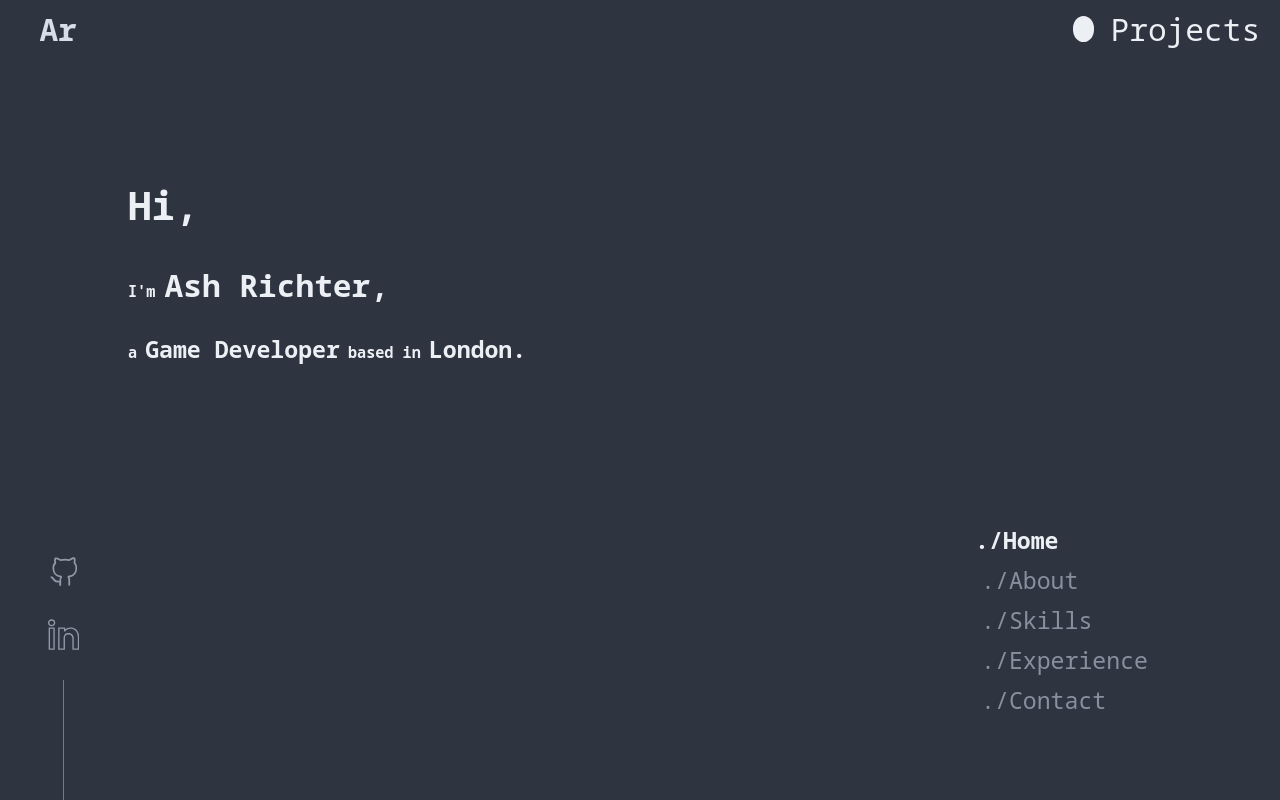
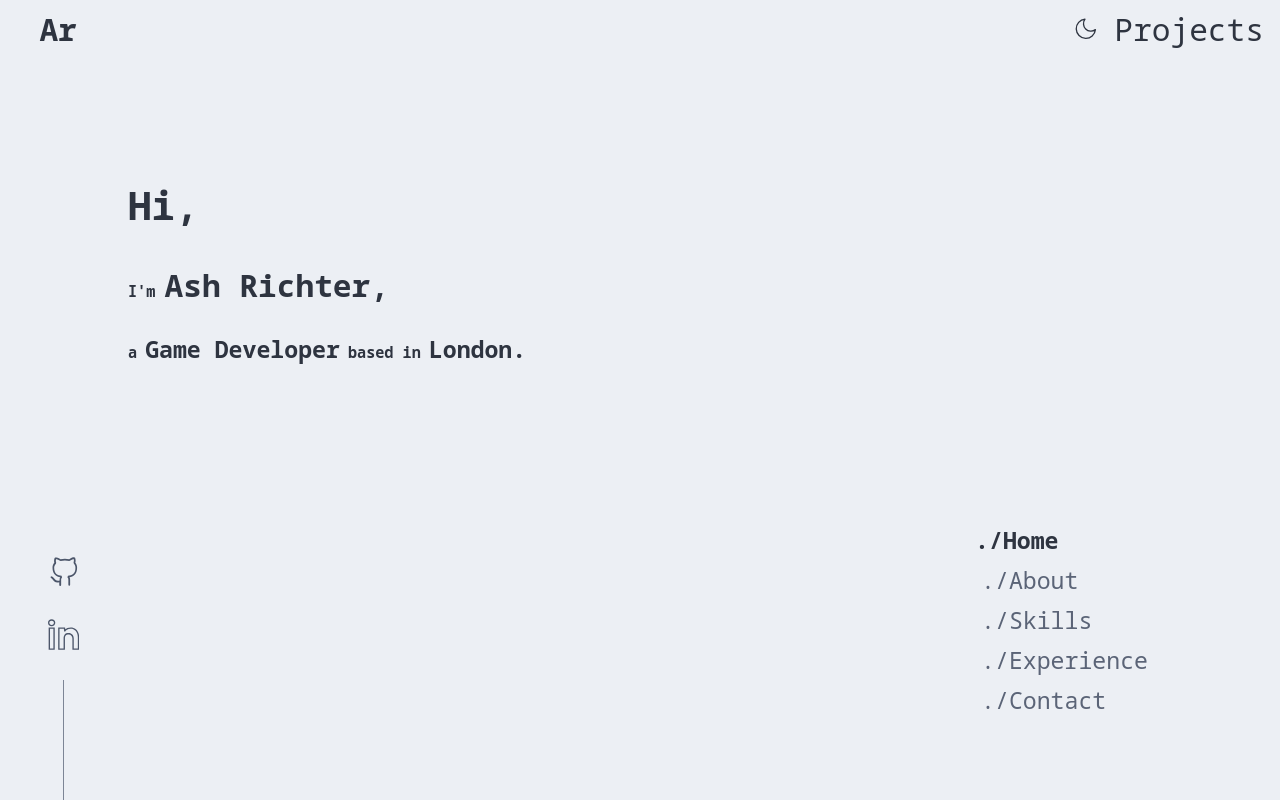
Before and after one commit to ashrichter/portfolio-website, a Next.js app: page / in a window 1280 px wide. Built offline with nearby package versions, Linux system fonts and the light colour scheme.

Commit message:
Swapped theme toggle for sun and moon svgs

```diff
--- a/src/components/themetoggle.tsx
+++ b/src/components/themetoggle.tsx
@@ -1,75 +1,102 @@
 "use client";
 
-import { useState, useRef } from "react";
+import { useState, useRef, useEffect } from "react";
 import styles from "@/styles/themetoggle.module.css";
 
 export default function ThemeToggle() {
   const [animating, setAnimating] = useState(false);
-  const [mode, setMode] = useState<"expand" | "collapse" | null>(null);
-
-  const buttonRef = useRef<HTMLButtonElement>(null);
+  const [mode, setMode] = useState<"expand" | null>(null);
+  const [theme, setTheme] = useState<"light" | "dark">(
+    () => (localStorage.getItem("theme") as "light" | "dark") || "light"
+  );
+  const svgRef = useRef<SVGSVGElement>(null);
   const [circlePos, setCirclePos] = useState({ top: 0, left: 0 });
   const [circleScale, setCircleScale] = useState(0);
 
+  // Sync <html> class with theme
+  useEffect(() => {
+    const root = document.documentElement;
+    root.classList.toggle("light-theme", theme === "light");
+    root.classList.toggle("dark-theme", theme === "dark");
+  }, [theme]);
+
   const toggleTheme = () => {
-    if (!buttonRef.current || animating) return;
+    if (!svgRef.current || animating) return;
 
-    const rect = buttonRef.current.getBoundingClientRect();
+    const rect = svgRef.current.getBoundingClientRect();
     const vw = window.innerWidth;
     const vh = window.innerHeight;
-    const maxX = Math.max(rect.left, vw - rect.left);
-    const maxY = Math.max(rect.top, vh - rect.top);
-    const radius = Math.sqrt(maxX * maxX + maxY * maxY);
+    const cx = rect.left + rect.width / 2;
+    const cy = rect.top + rect.height / 2;
 
+    const radius = Math.max(
+      Math.hypot(cx, cy),
+      Math.hypot(vw - cx, cy),
+      Math.hypot(cx, vh - cy),
+      Math.hypot(vw - cx, vh - cy)
+    );
 
-    setCirclePos({
-      top: rect.top + rect.height / 2,
-      left: rect.left + rect.width / 2,
-    });
-
-    setCircleScale(radius / 16);
+    setCirclePos({ top: cy, left: cx });
+    setCircleScale(radius);
     setAnimating(true);
-
-    const root = document.documentElement;
-    const isLight = root.classList.contains("light-theme");
-
     setMode("expand");
 
     setTimeout(() => {
-      if (!isLight) {
-        root.classList.add("light-theme");
-        localStorage.setItem("theme", "light");
-      } else {
-        root.classList.remove("light-theme");
-        localStorage.setItem("theme", "dark");
-      }
-
-      // setMode("collapse");
-    }, 400);
+      const newTheme = theme === "light" ? "dark" : "light";
+      setTheme(newTheme);
+      localStorage.setItem("theme", newTheme);
+    }, 600);
 
     setTimeout(() => {
+      setMode(null);
       setAnimating(false);
-      setMode(null);
-    }, 900);
+    }, 800);
   };
 
   return (
-    <>
+    <div className={styles.navToggleWrapper}>
+      {/* Ripple effect */}
       <div
         className={`${styles.blender} ${mode ? styles[mode] : ""}`}
         style={{
           top: circlePos.top,
           left: circlePos.left,
-          transform: `translate(-50%, -50%) scale(${mode ? circleScale : 0})`,
+          width: `${circleScale * 2}px`,
+          height: `${circleScale * 2}px`,
+          transform: `translate(-50%, -50%) scale(${mode ? 1 : 0})`,
         }}
       />
 
-      <button
-        ref={buttonRef}
-        className={styles.toggle}
-        onClick={toggleTheme}
-        aria-label="Toggle theme"
-      />
-    </>
+      {/* Inline SVG toggle */}
+      {theme === "light" ? (
+        // Dark icon (new SVG with stroke)
+        <svg
+          ref={svgRef}
+          viewBox="0 0 24 24"
+          fill="none"
+          stroke="currentColor"
+          strokeWidth="1.25"
+          strokeLinecap="round"
+          strokeLinejoin="round"
+          className={styles.themeToggle}
+          onClick={toggleTheme}
+          onKeyDown={(e) => e.key === "Enter" && toggleTheme()}
+        >
+          <path d="M21 12.79A9 9 0 1111.21 3a7 7 0 009.79 9.79z" />
+        </svg>
+      ) : (
+        // Light icon (sun)
+        <svg
+          ref={svgRef}
+          viewBox="0 0 24 24"
+          fill="currentColor"
+          className={styles.themeToggle}
+          onClick={toggleTheme}
+          onKeyDown={(e) => e.key === "Enter" && toggleTheme()}
+        >
+          <path d="M11.289 23.287v-2.952a.713.713 0 1 1 1.426 0v2.952a.713.713 0 1 1-1.426 0zm8.19-2.804l-2.087-2.086a.713.713 0 1 1 1.008-1.008l2.085 2.089a.713.713 0 0 1-1.009 1.002l.001.001zm-15.962 0a.71.71 0 0 1 0-1.008l2.087-2.087a.713.713 0 1 1 1.008 1.008l-2.087 2.086a.71.71 0 0 1-1.008 0zm2.803-8.485a5.683 5.683 0 1 1 11.366 0a5.683 5.683 0 0 1-11.366 0zm1.425 0a4.26 4.26 0 1 0 8.518 0a4.26 4.26 0 0 0-8.518 0zm12.591.713a.713.713 0 1 1 0-1.426h2.952a.713.713 0 1 1 0 1.426zm-19.623 0a.713.713 0 1 1 0-1.426h2.953a.713.713 0 1 1 0 1.426zM17.39 6.608a.71.71 0 0 1 0-1.008l2.087-2.087a.713.713 0 1 1 1.008 1.008l-2.087 2.087a.71.71 0 0 1-1.008 0zm-11.788 0L3.517 4.523a.713.713 0 1 1 1.008-1.008l2.087 2.087A.713.713 0 1 1 5.604 6.61zm5.685-2.944V.713a.713.713 0 1 1 1.426 0v2.952a.713.713 0 1 1-1.426 0z"/>
+        </svg>
+      )}
+    </div>
   );
 }
--- a/src/styles/globals.css
+++ b/src/styles/globals.css
@@ -1,5 +1,5 @@
 /* =========================================
-   Global CSS Variables
+Global CSS Variables
 ========================================= */
 :root {
   --base-transition-time: 0.3s;
@@ -12,7 +12,6 @@
 
   --main-div-padding-left: 10vw;
   --main-div-padding-right: 5vw;
-
   --li-padding: 5px;
 
   --image-width: 55vw;
@@ -29,7 +28,7 @@
 
   /* DARK THEME */
   --primary-color: #2E3440;
-  --overlay-color:  #3b4252c8;
+  --overlay-color: #3b4252c8;
   --secondary-color: #4C566A;
   --sub-text-color: #929AAA;
   --text-color-dark: #D8DEE9;
@@ -44,7 +43,7 @@
 }
 
 /* =========================================
-   Light Theme Override
+Light Theme Override
 ========================================= */
 html.light-theme {
   --primary-color: #ECEFF4;
@@ -62,20 +61,13 @@ html.light-theme {
 }
 
 /* =========================================
-   BASE PAGE STRUCTURE (FINAL FIX)
+Base Page Structure
 ========================================= */
-/* Hide content until theme is applied */
-/* html {
-  opacity: 0;
-  transition: opacity 0.2s ease;
-} */
-
 html[data-theme-applied] {
   opacity: 1;
 }
 
-html,
-body {
+html, body {
   margin: 0;
   padding: 0;
   width: 100%;
@@ -84,7 +76,6 @@ body {
   color: var(--text-color);
 }
 
-/* Layout structure */
 body {
   display: flex;
   flex-direction: column;
@@ -107,31 +98,24 @@ main {
   color: var(--text-color);
 }
 
-/* =========================================
-   FOOTER
-========================================= */
+/* Footer */
 footer {
   background-color: var(--primary-color);
   color: var(--text-color);
   margin-top: auto;
 }
 
-/* =========================================
-   GLOBAL TRANSITIONS (SAFE)
-========================================= */
+/* Global transitions */
 body, main, .page-wrapper {
   transition: background-color var(--normal-transition-time) ease,
               color var(--normal-transition-time) ease;
 }
 
-/* =========================================
-   Inline Code
-========================================= */
+/* Inline code */
 code {
   background-color: var(--secondary-color);
   color: var(--text-color-dark);
-  padding-left: 3px;
-  padding-right: 3px;
+  padding: 0 3px;
   border-radius: 3px;
 }
 
@@ -142,8 +126,12 @@ small {
 }
 
 /* Links */
-a { color: var(--link-color); }
-a:visited { color: var(--visited-color); }
+a {
+  color: var(--link-color);
+}
+a:visited {
+  color: var(--visited-color);
+}
 
 /* Blockquotes */
 blockquote {
@@ -151,7 +139,9 @@ blockquote {
   padding: 0 1em;
   margin: 0 0 1em 0;
 }
-blockquote p { color: var(--sub-text-color); }
+blockquote p {
+  color: var(--sub-text-color);
+}
 
 /* Divider */
 hr {
@@ -161,25 +151,25 @@ hr {
   opacity: 0.2;
 }
 
-/* =========================================
-   Scrollbar
-========================================= */
-::-webkit-scrollbar { width: 8px; background-color: transparent; }
-
+/* Scrollbar */
+::-webkit-scrollbar {
+  width: 8px;
+  background-color: transparent;
+}
 ::-webkit-scrollbar-thumb {
   background: var(--secondary-color);
   border-radius: 10px;
 }
-
 ::-webkit-scrollbar-thumb:hover {
   background: var(--sub-text-color);
 }
-
-::-webkit-scrollbar-corner { background: transparent; }
-::-webkit-scrollbar-track-piece { background-color: transparent; }
+::-webkit-scrollbar-corner,
+::-webkit-scrollbar-track-piece {
+  background-color: transparent;
+}
 
 /* =========================================
-   Mobile
+Mobile
 ========================================= */
 @media screen and (max-width: 1279px) {
   :root {
@@ -200,5 +190,7 @@ hr {
 }
 
 @media screen and (max-height: 700px) {
-  :root { --min-margin-top: 1vh; }
+  :root {
+    --min-margin-top: 1vh;
+  }
 }
--- a/src/styles/navbar.module.css
+++ b/src/styles/navbar.module.css
@@ -67,6 +67,19 @@
 
   }
 
+/* Navbar toggle styling to match links */
+.navbar .theme-toggle {
+    width: 1.6rem;
+    height: 1.6rem;
+    cursor: pointer;
+    color: var(--text-color); /* inherits navbar link color */
+    transition: color var(--base-transition-time) ease, transform 0.3s ease;
+  }
+
+  .navbar .theme-toggle:hover {
+    color: var(--hover-color); /* matches navbar link hover */
+    transform: scale(1.1);
+  }
 
 /* ======================================================
    RESPONSIVE ADJUSTMENT
--- a/src/styles/themetoggle.module.css
+++ b/src/styles/themetoggle.module.css
@@ -1,44 +1,29 @@
-/* =========================================
-   Theme Toggle Button
-   - Simple circle
-   - Hover scale effect
-========================================= */
-.toggle {
-    width: 1.6rem;
-    height: 1.6rem;
-    border-radius: 50%;
-    border: none;
-
-    /* Default state */
-    background: var(--text-color);
-
-    cursor: pointer;
-
-    /* Remove scale, add smooth colour transition */
-    transition: background-color var(--base-transition-time) ease;
+.navToggleWrapper {
+  display: flex;
+  align-items: center;
+  color: var(--text-color); /* Ensures SVG inherits navbar link color */
 }
 
-  .toggle:hover {
-    /* 👇 This matches your navbar hover blue */
-    background-color: var(--hover-color);
-  }
-
-  /* =========================================
-     Blender Circle Overlay
-     - Expands/collapses from button
-     - Covers viewport with smooth animation
-  ========================================= */
 .blender {
   position: fixed;
-    width: 2rem;
-    height: 2rem;
   border-radius: 50%;
   pointer-events: none;
   z-index: 50;
   background: var(--primary-color);
-
   transform: translate(-50%, -50%) scale(0);
   transform-origin: center;
-
   transition: transform 0.6s ease, background var(--smooth-transition-time) ease;
 }
+
+.themeToggle {
+  width: 1.6rem;
+  height: 1.6rem;
+  cursor: pointer;
+  color: inherit;
+  transition: color var(--base-transition-time) ease, transform 0.3s ease;
+}
+
+.themeToggle:hover {
+  color: var(--hover-color);
+  /* transform: scale(1.1); */
+}
```
Also changed, not shown: public/svgs/dark.svg (added), public/svgs/light.svg (added). Lines whose indentation alone changed are shown as unchanged.
